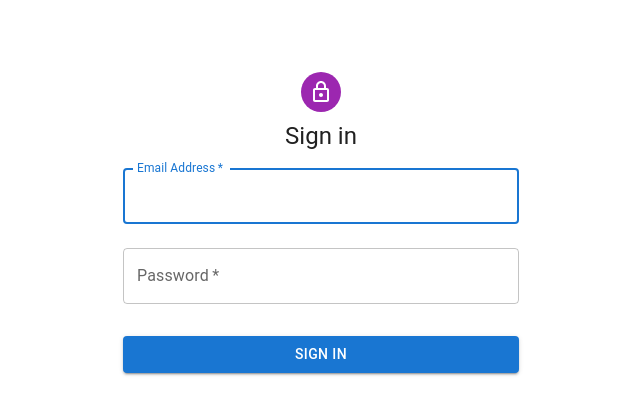
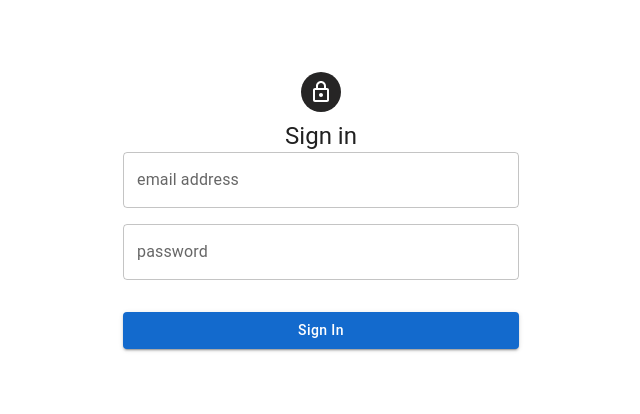
Before and after one commit to alieldamiry/Frontend-Challenge, a React (Create React App) app: page /login in a window 1280 px wide. Shown: the top 414 px of the page, without its empty margins (319-959 px from the left). Built offline with nearby package versions, Linux system fonts and the light colour scheme.

Commit message:
added formik control in signin page

```diff
--- a/src/pages/SignIn.tsx
+++ b/src/pages/SignIn.tsx
@@ -1,20 +1,37 @@
 import Avatar from "@mui/material/Avatar";
 import Button from "@mui/material/Button";
 import CssBaseline from "@mui/material/CssBaseline";
-import TextField from "@mui/material/TextField";
-import Link from "@mui/material/Link";
-import Grid from "@mui/material/Grid";
 import Box from "@mui/material/Box";
 import LockOutlinedIcon from "@mui/icons-material/LockOutlined";
 import Typography from "@mui/material/Typography";
 import Container from "@mui/material/Container";
-import { createTheme, ThemeProvider } from "@mui/material/styles";
+import FormikControl from "src/components/formik/FromikControl";
+import { Form, Formik } from "formik";
+import * as Yup from "yup";
+import { useNavigate } from "react-router-dom";
 
-const theme = createTheme();
+const SignIn = () => {
+  const navigate = useNavigate();
+  const initialValues = {
+    email: "",
+    password: "",
+  };
 
-export default function SignIn() {
+  const validationSchema = Yup.object({
+    email: Yup.string()
+      .email("Invalid Email Format")
+      .required("Required Field"),
+
+    password: Yup.string()
+      .min(6, "6 characters minimum")
+      .required("Required Field"),
+  });
+
+  const submitFunction = (data: any) => {
+    console.log(data);
+  };
+
   return (
-    <ThemeProvider theme={theme}>
     <Container component="main" maxWidth="xs">
       <CssBaseline />
       <Box
@@ -31,38 +48,39 @@ export default function SignIn() {
         <Typography component="h1" variant="h5">
           Sign in
         </Typography>
-          <Box component="form">
-            <TextField
+        <Formik
+          initialValues={initialValues}
+          validationSchema={validationSchema}
+          onSubmit={submitFunction}
+        >
+          <Form>
+            <FormikControl
+              control="input"
+              name="email"
+              type="email"
+              label={"email address"}
+            />
+            <FormikControl
               margin="normal"
-              required
-              fullWidth
-              id="email"
-              label="Email Address"
-              name="email"
-              autoComplete="email"
-              autoFocus
+              control="input"
+              name="password"
+              type="password"
+              label={"password"}
             />
-            <TextField
-              margin="normal"
-              required
-              fullWidth
-              name="password"
-              label="Password"
-              type="password"
-              id="password"
-              autoComplete="current-password"
-            />
+
             <Button
               type="submit"
               fullWidth
               variant="contained"
               sx={{ mt: 3, mb: 2 }}
             >
-              Sign In
+              {"Sign In"}
             </Button>
-          </Box>
+          </Form>
+        </Formik>
       </Box>
     </Container>
-    </ThemeProvider>
   );
-}
+};
+
+export default SignIn;
```
Lines whose indentation alone changed are shown as unchanged.
